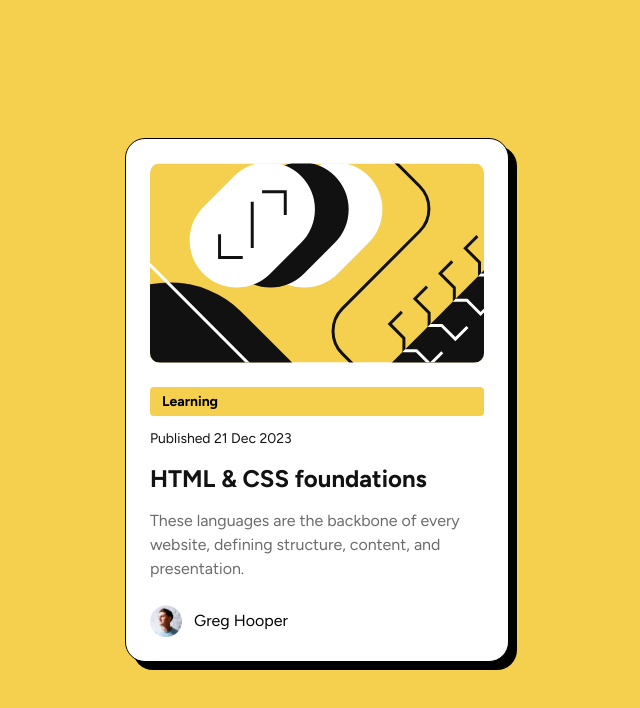
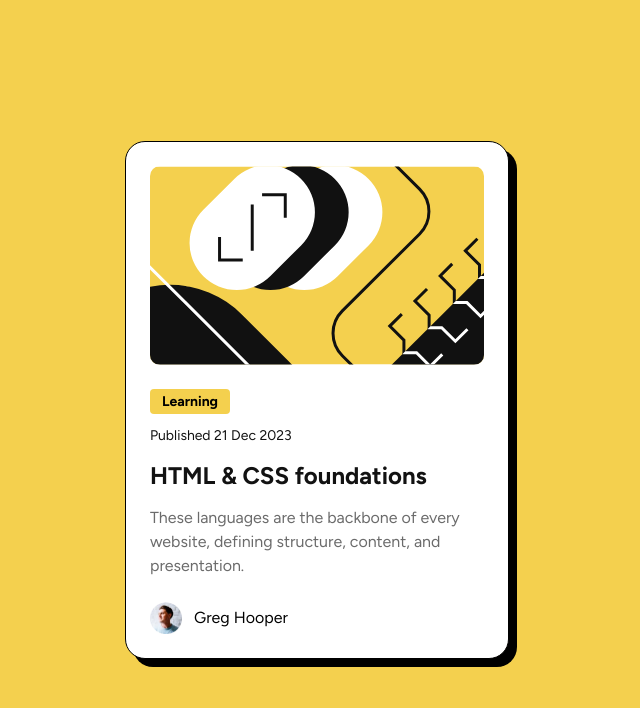
Before and after one commit to Lokesh8055/blog-preview-card, a plain HTML site: page index.html in a window 1280 px wide. Shown: the whole page, without its empty margins (323-963 px from the left). Drawn offline with Linux system fonts and the light colour scheme.

Commit message:
changed learning wrapper to span instead of div and changed h1 to h2

```diff
--- a/index.html
+++ b/index.html
@@ -27,9 +27,9 @@
           src="./assets/images/illustration-article.svg"
           alt="illustration-article"
         />
-        <div class="blogCard__learning">Learning</div>
+        <span class="blogCard__learning">Learning</span>
         <p class="blogCard__publish">Published 21 Dec 2023</p>
-        <h1 class="blogCard__heading">HTML & CSS foundations</h1>
+        <h2 class="blogCard__heading">HTML & CSS foundations</h2>
         <p class="blogCard__subtext">
           These languages are the backbone of every website, defining structure,
           content, and presentation.
```
